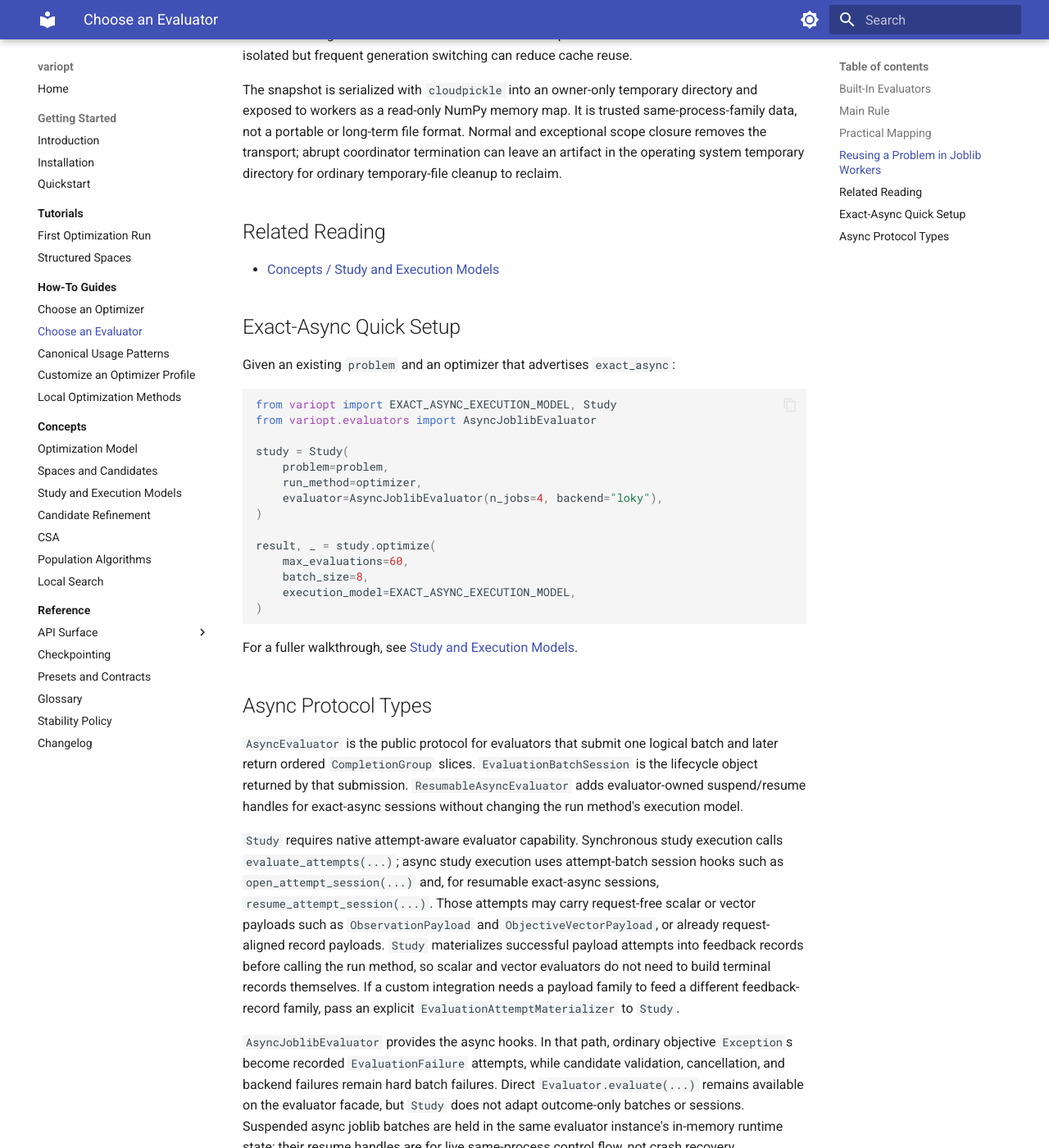
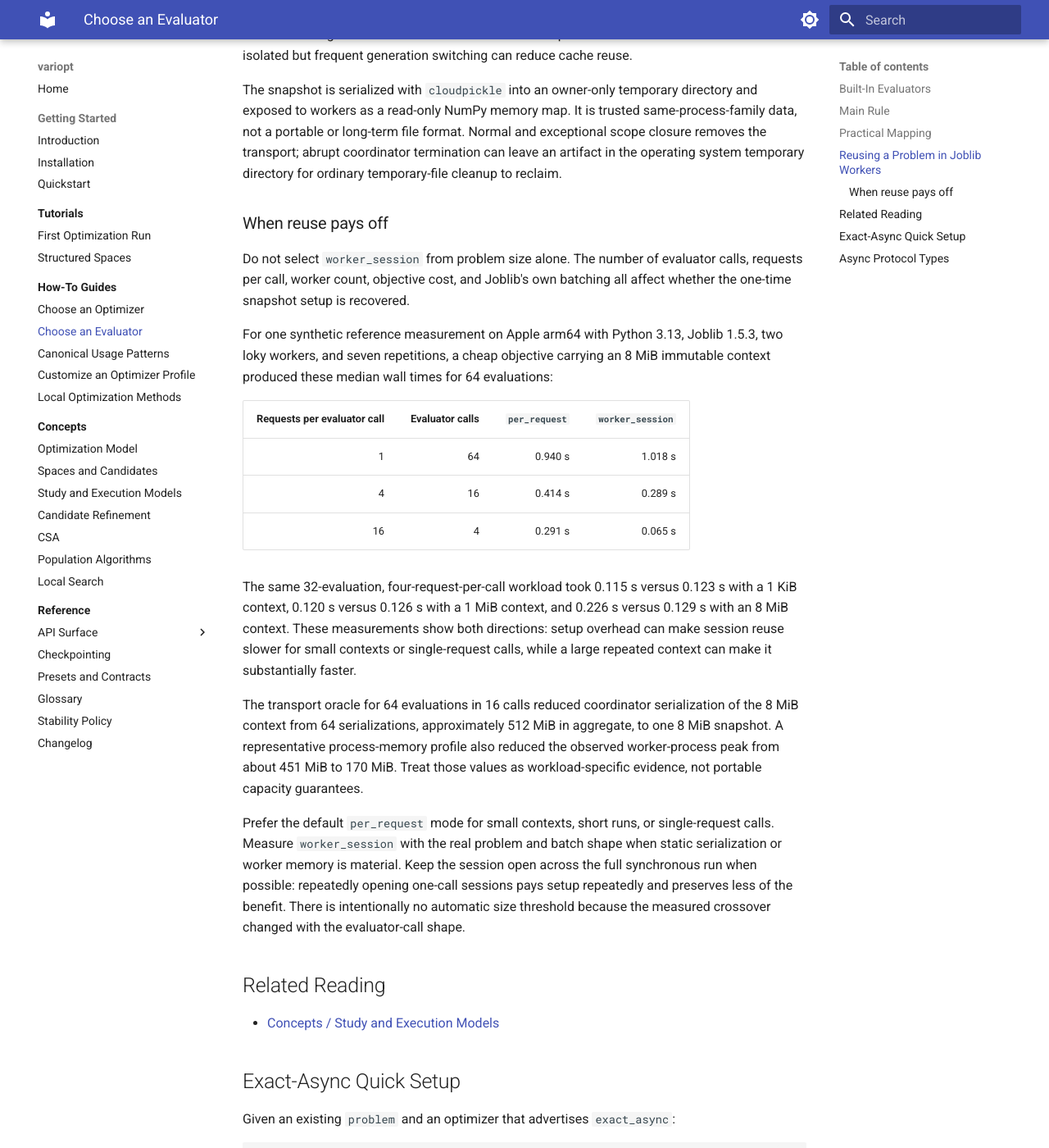
Before and after one commit to isty2e/variopt, an MkDocs documentation site: the page built from docs/guides/choose-an-evaluator.md, in a window 1280 px wide and 1400 px high, scrolled down 1849 px. Shown: the whole window at 82% size. Built offline with MkDocs 1.6.1 and Material for MkDocs 9.7.7, drawn with Linux system fonts in a browser that asks for light colours.

Commit message:
docs(evaluators): document Joblib session tradeoffs

```diff
--- a/docs/guides/choose-an-evaluator.md
+++ b/docs/guides/choose-an-evaluator.md
@@ -83,6 +83,45 @@ exceptional scope closure removes the transport; abrupt coordinator termination
 can leave an artifact in the operating system temporary directory for ordinary
 temporary-file cleanup to reclaim.
 
+### When reuse pays off
+
+Do not select `worker_session` from problem size alone. The number of evaluator
+calls, requests per call, worker count, objective cost, and Joblib's own batching
+all affect whether the one-time snapshot setup is recovered.
+
+For one synthetic reference measurement on Apple arm64 with Python 3.13,
+Joblib 1.5.3, two loky workers, and seven repetitions, a cheap objective
+carrying an 8 MiB immutable context produced these median wall times for 64
+evaluations:
+
+| Requests per evaluator call | Evaluator calls | `per_request` | `worker_session` |
+| ---: | ---: | ---: | ---: |
+| 1 | 64 | 0.940 s | 1.018 s |
+| 4 | 16 | 0.414 s | 0.289 s |
+| 16 | 4 | 0.291 s | 0.065 s |
+
+The same 32-evaluation, four-request-per-call workload took 0.115 s versus
+0.123 s with a 1 KiB context, 0.120 s versus 0.126 s with a 1 MiB context, and
+0.226 s versus 0.129 s with an 8 MiB context. These measurements show both
+directions: setup overhead can make session reuse slower for small contexts or
+single-request calls, while a large repeated context can make it substantially
+faster.
+
+The transport oracle for 64 evaluations in 16 calls reduced coordinator
+serialization of the 8 MiB context from 64 serializations, approximately
+512 MiB in aggregate, to one 8 MiB snapshot. A representative process-memory
+profile also reduced the observed worker-process peak from about 451 MiB to
+170 MiB. Treat those values as workload-specific evidence, not portable
+capacity guarantees.
+
+Prefer the default `per_request` mode for small contexts, short runs, or
+single-request calls. Measure `worker_session` with the real problem and batch
+shape when static serialization or worker memory is material. Keep the session
+open across the full synchronous run when possible: repeatedly opening
+one-call sessions pays setup repeatedly and preserves less of the benefit.
+There is intentionally no automatic size threshold because the measured
+crossover changed with the evaluator-call shape.
+
 ## Related Reading
 
 - [Concepts / Study and Execution Models](../concepts/study-and-execution-models.md)
```
